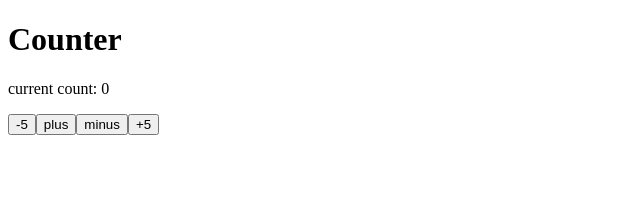
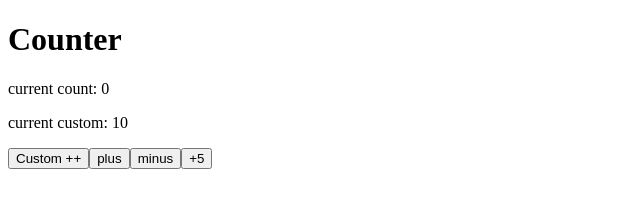
Before and after one commit to vidhya03/gatsby-site, a Gatsby site: page /counter in a window 1280 px wide. Shown: the whole page, without its empty margins (0-640 px from the left). Built offline with nearby package versions, Linux system fonts and the light colour scheme; Gatsby itself is replaced by a stand-in of ours.

Commit message:
added custom attribute

```diff
--- a/src/pages/counter.js
+++ b/src/pages/counter.js
@@ -4,12 +4,14 @@ class Counter extends React.Component {
   constructor() {
     super()
     this.state = { count: 0 }
+    this.custom = { count: 10 }
   }
   render() {
     return <div>
             <h1>Counter</h1>
             <p>current count: {this.state.count}</p>
-            <button onClick={() => this.setState({ count: this.state.count - 5 })}>-5</button>
+            <p>current custom: {this.custom.count}</p>
+            <button onClick={() => this.setCustom({ count: this.custom.count + 1 })}>Custom ++</button>
             <button onClick={() => this.setState({ count: this.state.count + 1 })}>plus</button>
             <button onClick={() => this.setState({ count: this.state.count - 1 })}>minus</button>
             <button onClick={() => this.setState({ count: this.state.count + 5 })}>+5</button>
```
